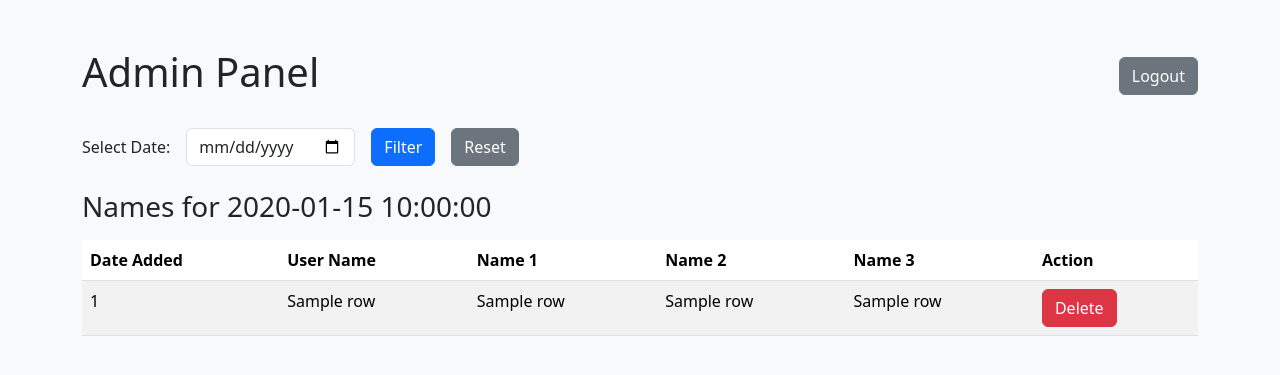
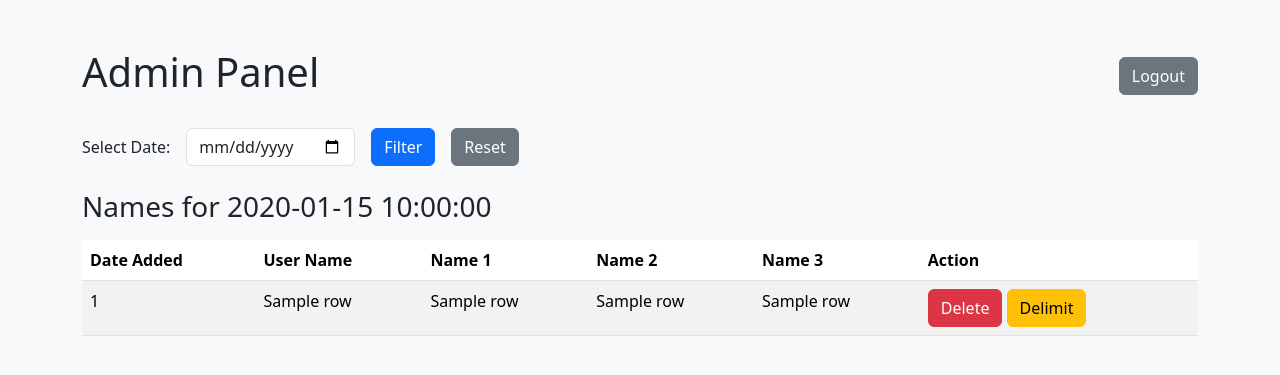
Before and after one commit to MasonSandau/QuickEvent, a Flask app: template templates/admin_panel.html in a window 1280 px wide. Shown: the top 375 px of the page. Run offline with Flask 3, Linux system fonts and the light colour scheme; the template is opened without the code that fills it: most values are stand-ins (such as "Sample title", 1, 10 or a date in 2020).

Commit message:
Update admin_panel.html
Same change ideas for names.py

```diff
--- a/templates/admin_panel.html
+++ b/templates/admin_panel.html
@@ -4,7 +4,7 @@
     <meta charset="UTF-8">
     <meta name="viewport" content="width=device-width, initial-scale=1.0">
     <link href="https://cdn.jsdelivr.net/npm/bootstrap@5.3.0-alpha1/dist/css/bootstrap.min.css" rel="stylesheet">
-    <title>Admin Panel</title>
+    <title>Admin: Main</title>
 </head>
 <body class="bg-light">
     <div class="container mt-5">
@@ -13,7 +13,10 @@
             <form action="{{ url_for('logout') }}" method="POST" style="display:inline;">
                 <button type="submit" class="btn btn-secondary">Logout</button>
             </form>
+
         </div>
+
+        <!-- Add features above list view here! -->
 
         <form action="{{ url_for('view_admin') }}" method="POST" class="mb-4">
             <div class="row g-3 align-items-center">
@@ -71,8 +74,13 @@
                         <td>{{ row[3] }}</td>
                         <td>{{ row[4] }}</td>
                         <td>
+                            <!-- Delete Button -->
                             <form action="{{ url_for('delete_name', row_index=loop.index0) }}" method="POST" style="display:inline;">
                                 <button type="submit" class="btn btn-danger">Delete</button>
+                            </form>
+                            <!-- Delimit Button -->
+                            <form action="{{ url_for('delimit_user', user_name=row[1]) }}" method="POST" style="display:inline;">
+                                <button type="submit" class="btn btn-warning">Delimit</button>
                             </form>
                         </td>
                     </tr>
```
